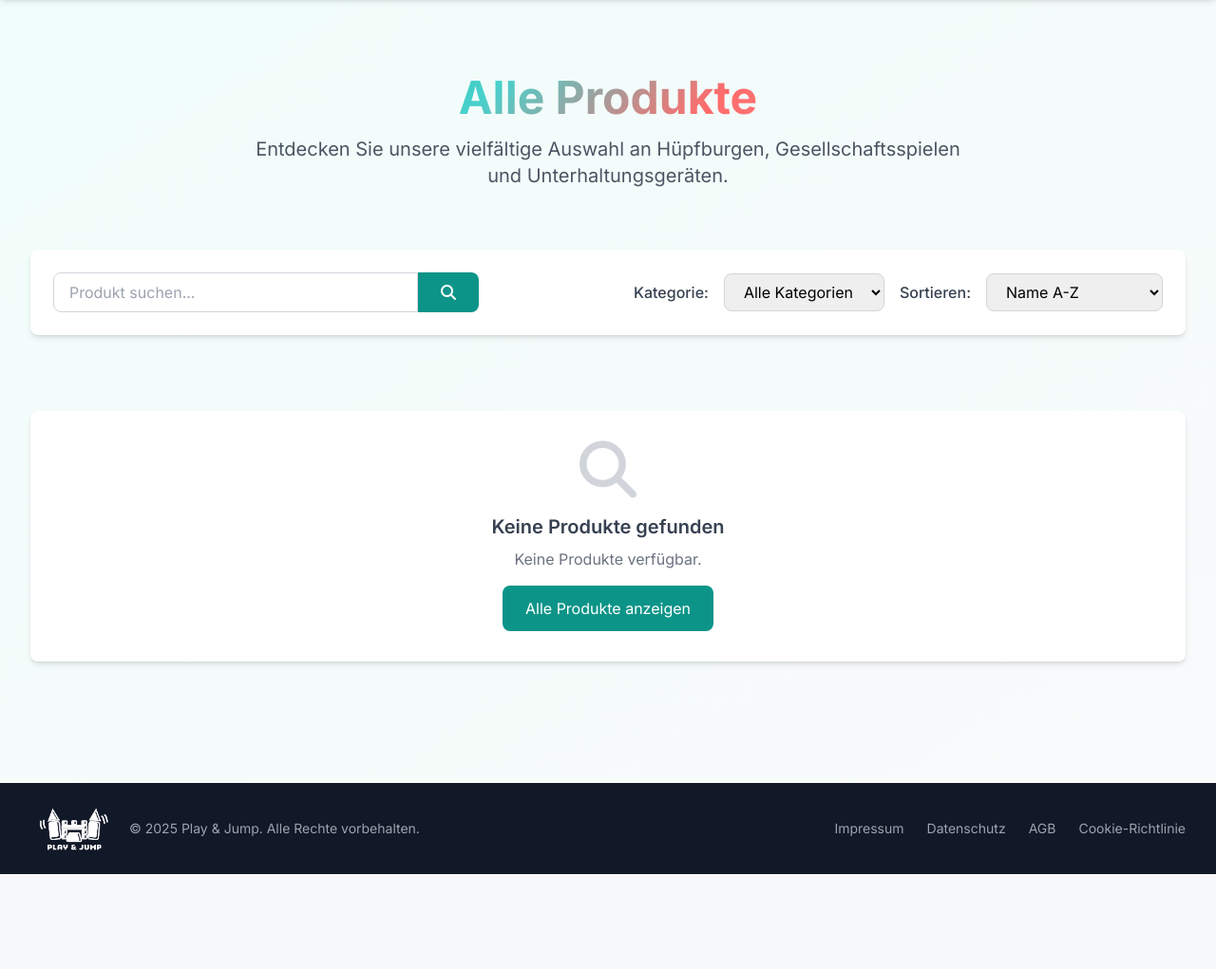
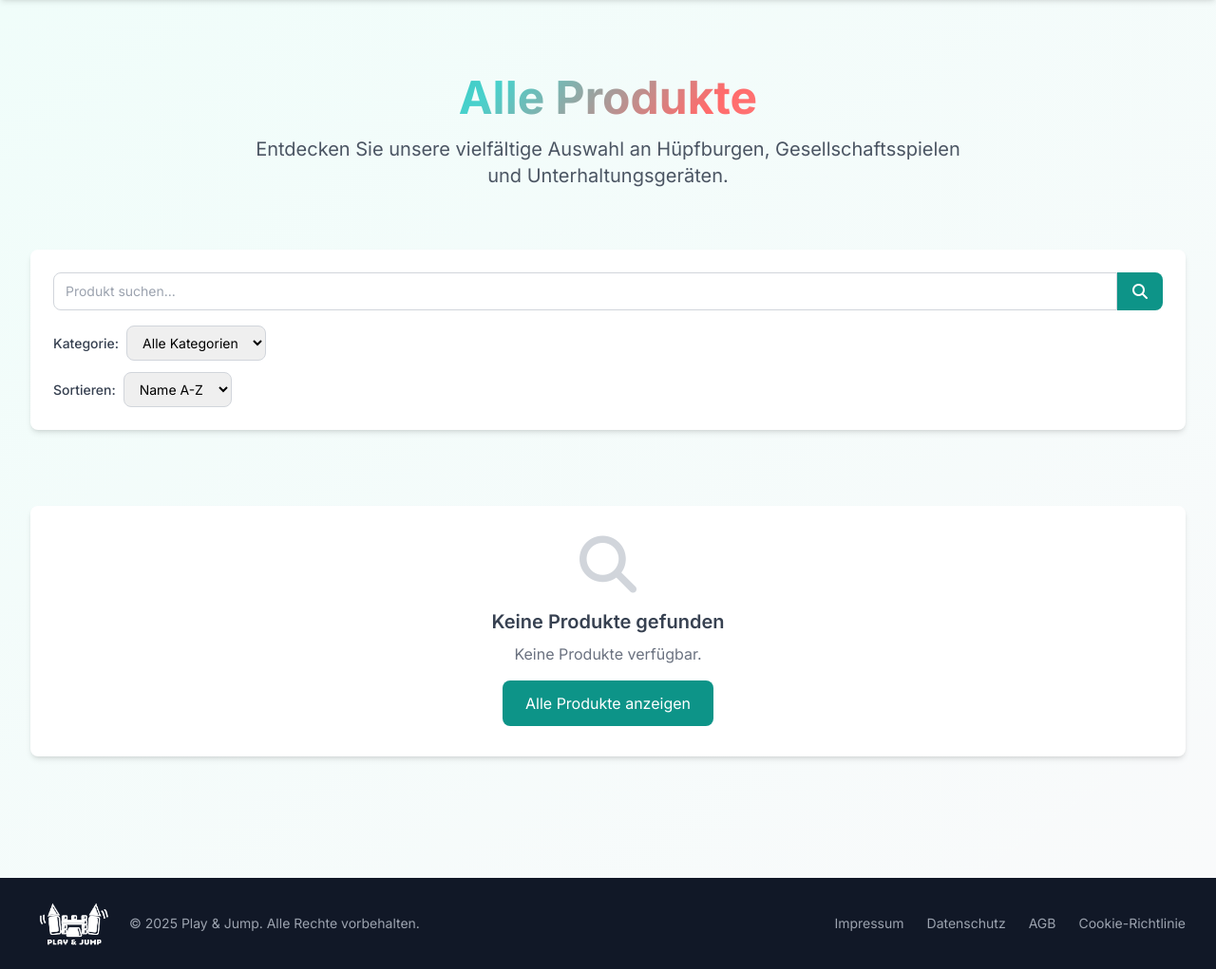
Before and after one commit to MitrofanovDm89/Site, a Django app: page /katalog/ in a window 1280 px wide. Shown: the part 66-1087 px from the top of the page at 95% size. Before the commit the page ends 987 px from the top, so only its background shows below. Run offline with Django 4.2, Linux system fonts and the light colour scheme; data that the repository does not hold is empty; some libraries are stand-ins or nearby versions.

Commit message:
Fix mobile responsive layout for catalog filters and product cards

```diff
--- a/templates/catalog/all_products.html
+++ b/templates/catalog/all_products.html
@@ -5,7 +5,7 @@
 
 {% block content %}
 <div class="min-h-screen bg-gradient-to-br from-teal-50 to-coral-50 py-20">
-    <div class="max-w-7xl mx-auto px-4 sm:px-6 lg:px-8">
+    <div class="max-w-7xl mx-auto px-2 sm:px-4 lg:px-8">
         <!-- Header -->
         <div class="text-center mb-16">
             <h1 class="text-4xl md:text-5xl font-bold text-gray-900 mb-4">
@@ -17,29 +17,32 @@
         </div>
 
         <!-- Filters and Search -->
-        <div class="bg-white rounded-lg shadow-md p-6 mb-8">
-            <div class="flex flex-col lg:flex-row gap-4 items-center justify-between">
+        <div class="bg-white rounded-lg shadow-md p-3 sm:p-6 mb-8">
+            <div class="flex flex-col gap-4">
                 <!-- Search -->
-                <div class="flex-1 max-w-md">
+                <div class="w-full">
                     <form method="GET" class="flex">
                         <input type="text"
                                name="search"
                                value="{{ search_query|default:'' }}"
                                placeholder="Produkt suchen..."
-                               class="flex-1 px-4 py-2 border border-gray-300 rounded-l-lg focus:ring-2 focus:ring-teal-500 focus:border-transparent">
+                               class="flex-1 px-3 py-2 text-sm border border-gray-300 rounded-l-lg focus:ring-2 focus:ring-teal-500 focus:border-transparent">
                         <button type="submit"
-                                class="button-coral-effect px-6 py-2 bg-teal-600 text-white rounded-r-lg hover:bg-teal-700 transition-colors">
+                                class="button-coral-effect px-4 py-2 bg-teal-600 text-white rounded-r-lg hover:bg-teal-700 transition-colors">
                             <i class="fas fa-search"></i>
                         </button>
                     </form>
                 </div>
 
+                <!-- Filters Row -->
+                <div class="flex flex-col gap-3">
                     <!-- Category Filter -->
-                <form method="GET" class="flex items-center gap-4">
-                    <label class="text-gray-700 font-medium">Kategorie:</label>
+                    <div class="w-full">
+                        <form method="GET" class="flex flex-col sm:flex-row sm:items-center gap-2">
+                            <label class="text-gray-700 font-medium text-sm">Kategorie:</label>
                             <select name="category"
                                     onchange="this.form.submit()"
-                            class="px-4 py-2 border border-gray-300 rounded-lg focus:ring-2 focus:ring-teal-500 focus:border-transparent">
+                                    class="px-3 py-2 text-sm border border-gray-300 rounded-lg focus:ring-2 focus:ring-teal-500 focus:border-transparent">
                                 <option value="">Alle Kategorien</option>
                                 {% for category in categories %}
                                 <option value="{{ category.slug }}"
@@ -49,21 +52,35 @@
                                 {% endfor %}
                             </select>
 
-                    <!-- Sort -->
-                    <label class="text-gray-700 font-medium">Sortieren:</label>
-                    <select name="sort"
-                            onchange="this.form.submit()"
-                            class="px-4 py-2 border border-gray-300 rounded-lg focus:ring-2 focus:ring-teal-500 focus:border-transparent">
-                        <option value="title" {% if sort_by == 'title' %}selected{% endif %}>Name A-Z</option>
-                        <option value="price" {% if sort_by == 'price' %}selected{% endif %}>Preis aufsteigend</option>
-                        <option value="price_desc" {% if sort_by == 'price_desc' %}selected{% endif %}>Preis absteigend</option>
-                    </select>
-
                             <!-- Hidden search field to preserve search query -->
                             {% if search_query %}
                             <input type="hidden" name="search" value="{{ search_query }}">
                             {% endif %}
                         </form>
+                    </div>
+
+                    <!-- Sort -->
+                    <div class="w-full">
+                        <form method="GET" class="flex flex-col sm:flex-row sm:items-center gap-2">
+                            <label class="text-gray-700 font-medium text-sm">Sortieren:</label>
+                            <select name="sort"
+                                    onchange="this.form.submit()"
+                                    class="px-3 py-2 text-sm border border-gray-300 rounded-lg focus:ring-2 focus:ring-teal-500 focus:border-transparent">
+                                <option value="title" {% if sort_by == 'title' %}selected{% endif %}>Name A-Z</option>
+                                <option value="price" {% if sort_by == 'price' %}selected{% endif %}>Preis ↑</option>
+                                <option value="price_desc" {% if sort_by == 'price_desc' %}selected{% endif %}>Preis ↓</option>
+                            </select>
+
+                            <!-- Hidden fields to preserve other filters -->
+                            {% if search_query %}
+                            <input type="hidden" name="search" value="{{ search_query }}">
+                            {% endif %}
+                            {% if selected_category %}
+                            <input type="hidden" name="category" value="{{ selected_category }}">
+                            {% endif %}
+                        </form>
+                    </div>
+                </div>
             </div>
 
             <!-- Active Filters Display -->
@@ -100,7 +117,7 @@
 
         <!-- Products Grid -->
         {% if products %}
-        <div class="grid grid-cols-1 md:grid-cols-2 lg:grid-cols-3 xl:grid-cols-4 gap-6">
+        <div class="grid grid-cols-1 sm:grid-cols-2 lg:grid-cols-3 xl:grid-cols-4 gap-4 sm:gap-6">
             {% for product in products %}
             <div class="product-card bg-white rounded-lg shadow-md hover:shadow-lg transition-all duration-300 hover:-translate-y-1">
                 <!-- Product Image -->
@@ -275,5 +292,31 @@
     -webkit-box-orient: vertical;
     overflow: hidden;
 }
+
+/* Mobile Responsive Fixes */
+@media (max-width: 640px) {
+    .product-card {
+        margin: 0 !important;
+    }
+
+    .product-info-container {
+        padding: 0.75rem !important;
+    }
+
+    .product-title {
+        font-size: 1rem !important;
+        min-height: 2rem !important;
+    }
+
+    .product-description {
+        font-size: 0.875rem !important;
+        min-height: 2.5rem !important;
+    }
+
+    .details-button {
+        font-size: 0.7rem !important;
+        padding: 0.25rem 0.5rem !important;
+    }
+}
 </style>
 {% endblock %}
```
Lines whose indentation alone changed are shown as unchanged.
